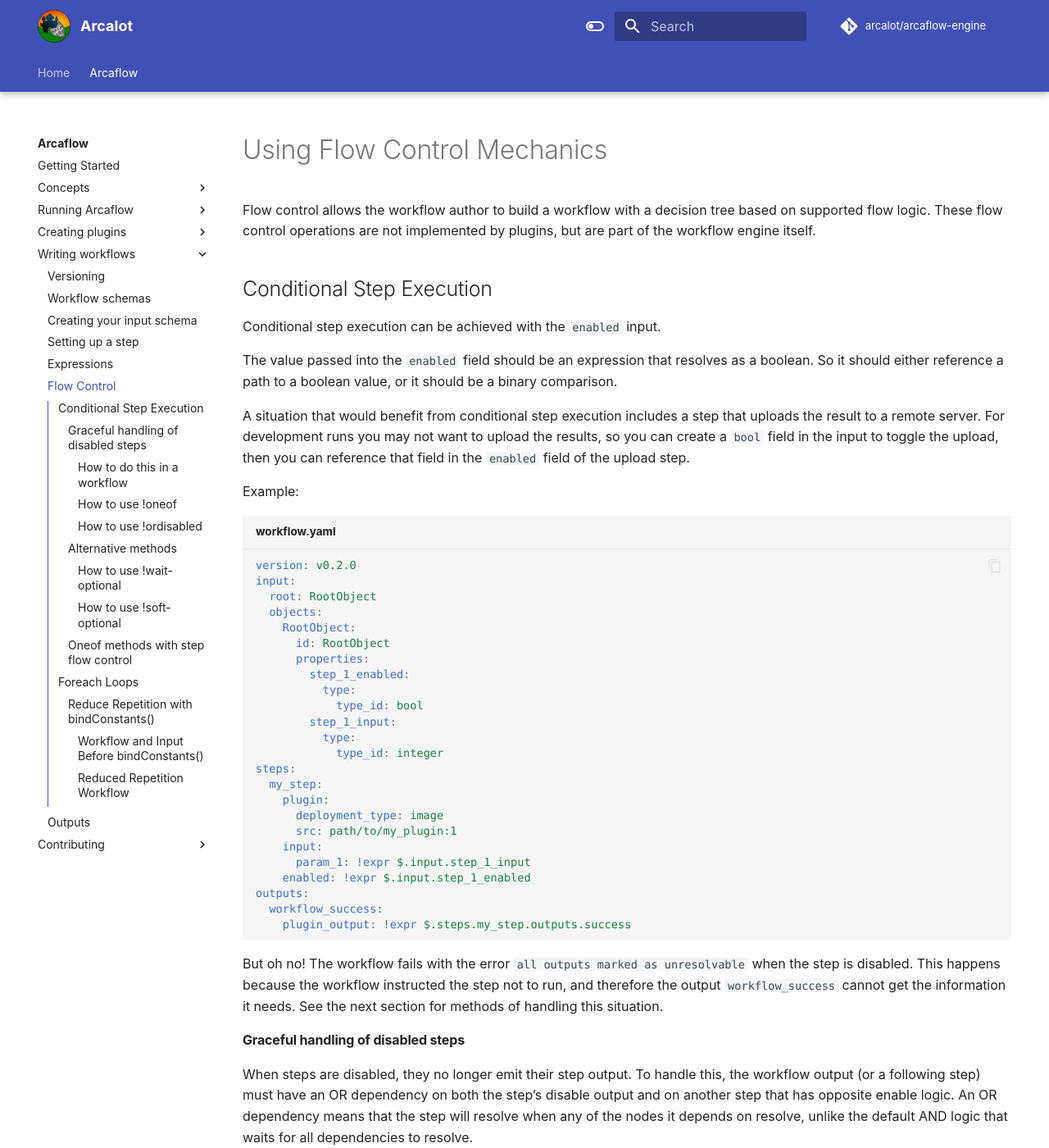
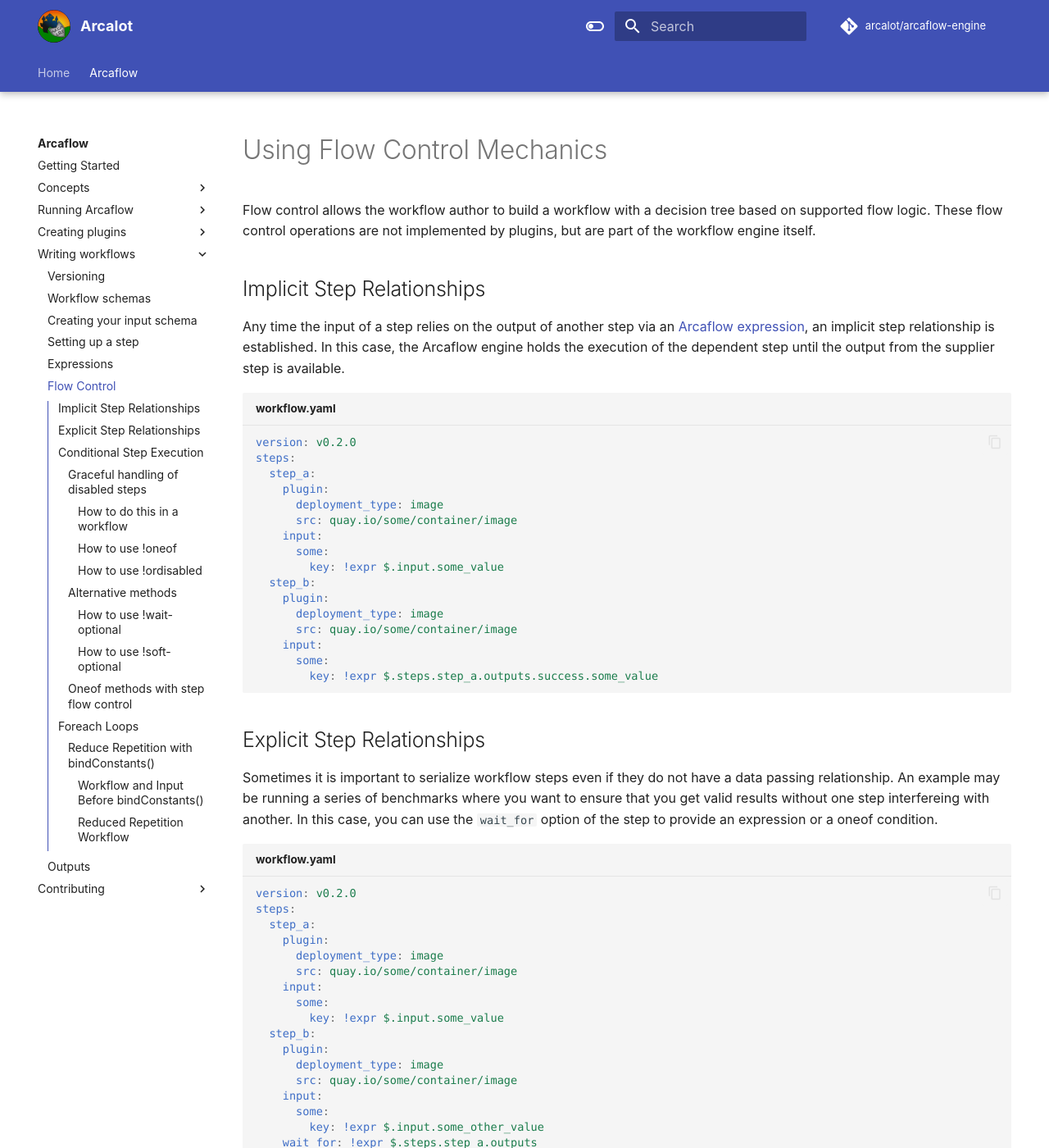
Before and after one commit to arcalot/arcalot.github.io, an MkDocs documentation site: the page built from docs/arcaflow/workflows/flow-control.md, in a window 1280 px wide and 1400 px high. Shown: the whole window at 82% size. Built offline with MkDocs 1.6.1 and Material for MkDocs 9.7.7, drawn with Linux system fonts in a browser that asks for light colours; comment, search, counter and statistics services are not loaded.

Commit message:
add missing flow control info

````diff
--- a/docs/arcaflow/workflows/flow-control.md
+++ b/docs/arcaflow/workflows/flow-control.md
@@ -1,6 +1,59 @@
 # Using Flow Control Mechanics
 
 Flow control allows the workflow author to build a workflow with a decision tree based on supported flow logic. These flow control operations are not implemented by plugins, but are part of the workflow engine itself.
+
+## Implicit Step Relationships
+
+Any time the input of a step relies on the output of another step via an [Arcaflow
+expression](http://127.0.0.1:8000/arcaflow/workflows/expressions/), an implicit step
+relationship is established. In this case, the Arcaflow engine holds the execution of the dependent step until the output from the supplier step is available.
+
+```yaml title="workflow.yaml"
+version: v0.2.0
+steps:
+  step_a:
+    plugin:
+      deployment_type: image
+      src: quay.io/some/container/image
+    input:
+      some:
+        key: !expr $.input.some_value
+  step_b:
+    plugin:
+      deployment_type: image
+      src: quay.io/some/container/image
+    input:
+      some:
+        key: !expr $.steps.step_a.outputs.success.some_value
+```
+
+## Explicit Step Relationships
+
+Sometimes it is important to serialize workflow steps even if they do not have a data
+passing relationship. An example may be running a series of benchmarks where you want to
+ensure that you get valid results without one step interfereing with another. In this
+case, you can use the `wait_for` option of the step to provide an expression or a oneof
+condition.
+
+```yaml title="workflow.yaml"
+version: v0.2.0
+steps:
+  step_a:
+    plugin:
+      deployment_type: image
+      src: quay.io/some/container/image
+    input:
+      some:
+        key: !expr $.input.some_value
+  step_b:
+    plugin:
+      deployment_type: image
+      src: quay.io/some/container/image
+    input:
+      some:
+        key: !expr $.input.some_other_value
+    wait_for: !expr $.steps.step_a.outputs
+```
 
 ## Conditional Step Execution
 
````
